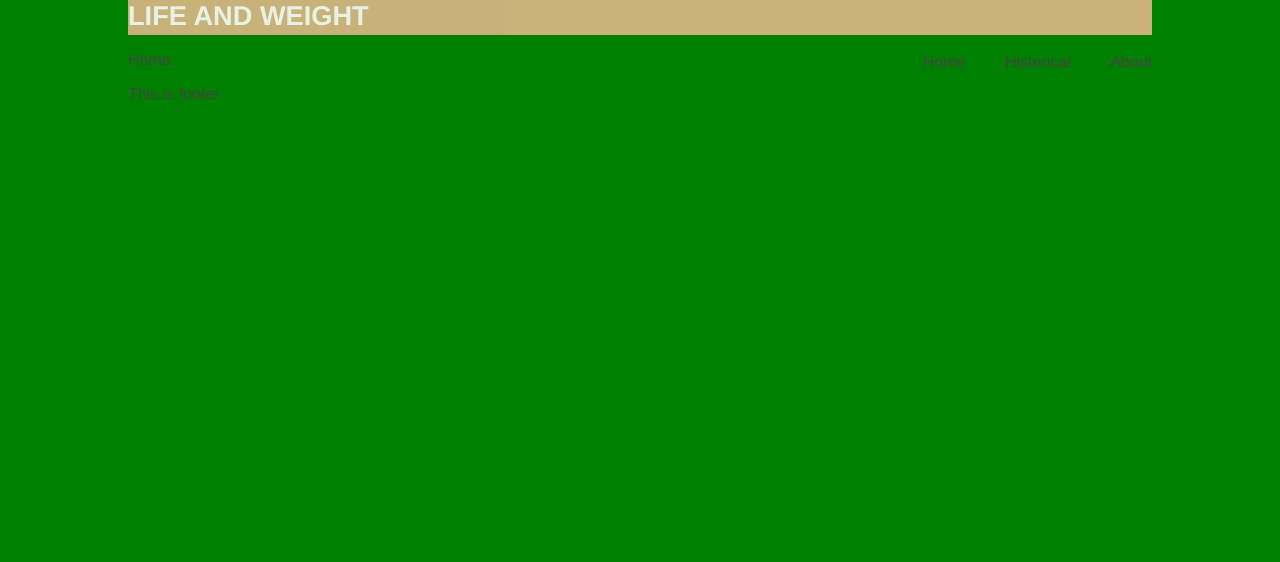
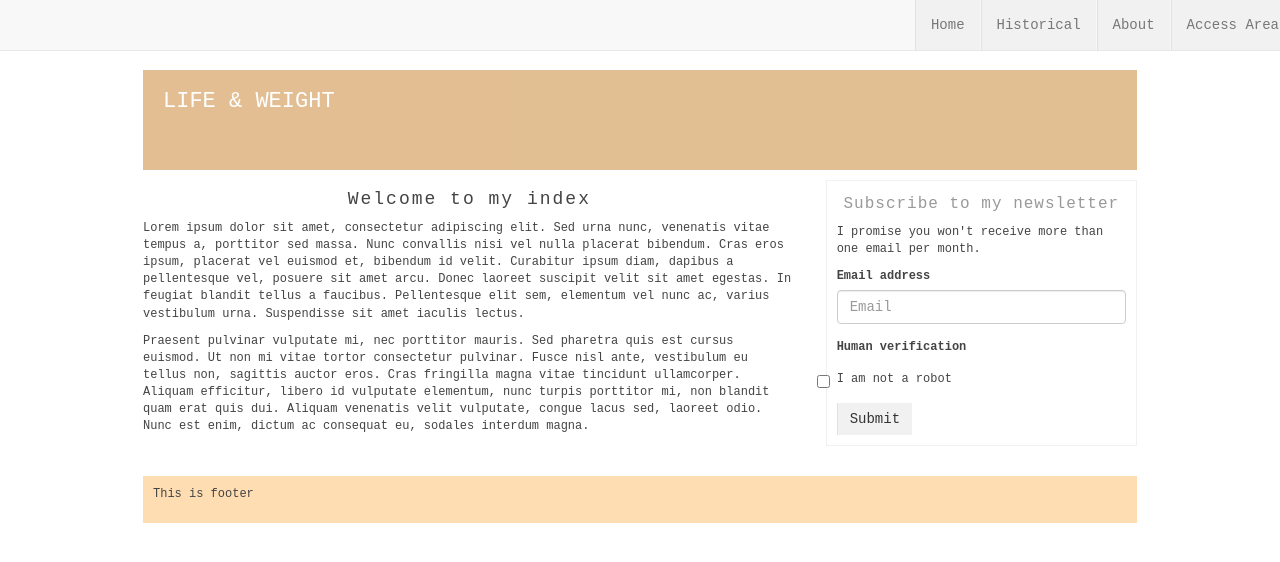
Before and after one commit to pacocontrerasdct/weight_and_life_app, a Flask app: page / in a window 1280 px wide. Shown: the top 562 px of the page. Run offline with Flask 2, Linux system fonts and the light colour scheme; some libraries are stand-ins or nearby versions.

Commit message:
site version 1 with content mocked

```diff
--- a/app.py
+++ b/app.py
@@ -1,40 +1,37 @@
 from flask import Flask, render_template, redirect, url_for, request
-from meta_tags_dict import pageTitleDict
+from meta_tags_dict import *
 
 app=Flask(__name__)
 
-
-@app.route("/layout")
-def layout():
-  return render_template("layout.html")
-
 @app.route("/")
 def index():
-  return render_template("layout.html",
-                header='header.html',
-                menu='menu.html',
-                footer='footer.html',
-                page="index.html",
-                titleText=pageTitleDict["index"])
+  return render_template("index.html",
+                titleText=pageTitleDict["index"],
+                headerText=headerDict["index"])
 
 @app.route("/historical")
 def historical():
-  return render_template("layout.html",
-                header='header.html',
-                menu='menu.html',
-                footer='footer.html',
-                page="historical.html",
-                titleText=pageTitleDict["historical"])
-
+  return render_template("historical.html",
+                titleText=pageTitleDict["historical"],
+                headerText=headerDict["historical"])
 
 @app.route("/about")
 def about():
-  return render_template("layout.html",
-                header='header.html',
-                menu='menu.html',
-                footer='footer.html',
-                page="about.html",
-                titleText=pageTitleDict["about"])
+  return render_template("about.html",
+                titleText=pageTitleDict["about"],
+                headerText=headerDict["about"])
+
+@app.route("/login")
+def login():
+  return render_template("access-area.html",
+                titleText=pageTitleDict["access"],
+                headerText=headerDict["access"])
+
+@app.route("/private")
+def private():
+  return render_template("private.html",
+                titleText=pageTitleDict["private"],
+                headerText=headerDict["private"])
 
 if __name__ == '__main__':
   app.run(debug=True)
--- a/meta_tags_dict.py
+++ b/meta_tags_dict.py
@@ -1,7 +1,17 @@
-
 pageTitleDict = {
   "index": "Life and weight balance",
   "historical": "Historical graphic - Life and weight balance",
   "about": "About this project - Life and weight balance",
-  "trips": "Trips to Spain - Life and weight balance"
+  "trips": "Trips to Spain - Life and weight balance",
+  "access": "Access to personal area - Life and weight balance",
+  "private": "Private Area - Life and weight balance",
 }
+
+headerDict = {
+  "index": "Welcome to my index",
+  "historical": "Chart with historic data",
+  "about": "About this site",
+  "trips": "Trips",
+  "access": "Access to private area",
+  "private": "Private area",
+}
--- a/static/css/main.css
+++ b/static/css/main.css
@@ -1,11 +1,8 @@
-html {
-  background-color: green;
-}
-
 body {
   margin: 0;
-  padding: 0;
-  font-family: "Helvetica Neue", Helvetica, Arial, sans-serif;
+  padding: 70px 0 0 0;
+  font-family: "Courier New", Arial, sans-serif;
+  font-size: 12px;
   color: #444;
 }
 /*
@@ -13,19 +10,22 @@ body {
  */
 header {
   background-color: #DFB887;
-  height: 35px;
-  width: 100%;
+  height: 100px;
   opacity: .9;
   margin-bottom: 10px;
+  width: auto;
 }
 
 header h1.logo {
+  color: #fff;
+  float: left;
+  font-size: 22px;
   margin: 0;
-  font-size: 1.7em;
-  color: #fff;
+  padding: 20px;
   text-transform: uppercase;
-  float: left;
+
 }
+
 header h1.logo:hover {
   color: #fff;
   text-decoration: none;
@@ -38,6 +38,7 @@ header h1.logo:hover {
   width: 80%;
   margin: 0 auto;
 }
+
 div.home {
   padding: 10px 0 30px 0;
   background-color: #E6E6FA;
@@ -53,19 +54,30 @@ div.about {
           border-radius: 6px;
 }
 h2 {
-  font-size: 3em;
-  margin-top: 40px;
+  font-size: 18px;
+  margin-top: 10px;
   text-align: center;
-  letter-spacing: -2px;
+  letter-spacing: 2px;
 }
 h3 {
-  font-size: 1.7em;
-  font-weight: 100;
-  margin-top: 30px;
+  font-size: 16px;
+  margin-top: 5px;
   text-align: center;
-  letter-spacing: -1px;
+  letter-spacing: 1px;
   color: #999;
 }
+
+.btn-default {
+  background-color: #f1f1f1;
+}
+
+.btn {
+  border: 0px;
+  border-radius: 0px;
+  border-left: 1px solid #dee2e6!important;
+  margin-right: 1px;
+}
+
 .menu {
   float: right;
   margin-top: 8px;
@@ -80,3 +92,14 @@ h3 {
   color: #444;
   text-decoration: none;
 }
+
+aside {
+  border: 1px solid #f1f1f1;
+  padding: 10px;
+}
+
+footer {
+  background-color: #ffddb3;
+  margin-top: 30px;
+  padding: 10px;
+}
--- a/templates/footer.html
+++ /dev/null
@@ -1 +0,0 @@
-<p>This is footer</p>
--- a/templates/header.html
+++ /dev/null
@@ -1,3 +0,0 @@
-<header>
-  <h1 class="logo">Life and weight</h1>
-</header>
--- a/templates/home.html
+++ /dev/null
@@ -1,3 +0,0 @@
-<html>
-    <p>Home</p>
-</html>
--- a/templates/index.html
+++ b/templates/index.html
@@ -1 +1,40 @@
-<p>Home</p>
+{% extends "layout.html" %}
+{% block body %}
+
+<div class="row">
+  <div class="col-xs-12 col-md-8">
+    <h2>{% block headerText %}{{ headerText | safe }}{% endblock %}</h2>
+    <p>Lorem ipsum dolor sit amet, consectetur adipiscing elit. Sed urna nunc, venenatis vitae tempus a, porttitor sed massa. Nunc convallis nisi vel nulla placerat bibendum. Cras eros ipsum, placerat vel euismod et, bibendum id velit. Curabitur ipsum diam, dapibus a pellentesque vel, posuere sit amet arcu. Donec laoreet suscipit velit sit amet egestas. In feugiat blandit tellus a faucibus. Pellentesque elit sem, elementum vel nunc ac, varius vestibulum urna. Suspendisse sit amet iaculis lectus.</p>
+    <p>Praesent pulvinar vulputate mi, nec porttitor mauris. Sed pharetra quis est cursus euismod. Ut non mi vitae tortor consectetur pulvinar. Fusce nisl ante, vestibulum eu tellus non, sagittis auctor eros. Cras fringilla magna vitae tincidunt ullamcorper. Aliquam efficitur, libero id vulputate elementum, nunc turpis porttitor mi, non blandit quam erat quis dui. Aliquam venenatis velit vulputate, congue lacus sed, laoreet odio. Nunc est enim, dictum ac consequat eu, sodales interdum magna.</p>
+
+
+
+
+
+
+  </div>
+
+  <div class="col-xs-12 col-md-4">
+    <aside>
+      <h3>Subscribe to my newsletter</h3>
+      <p>I promise you won't receive more than one email per month.</p>
+      <form>
+        <div class="form-group">
+          <label for="exampleInputEmail1">Email address</label>
+          <input type="email" class="form-control" id="exampleInputEmail1" placeholder="Email" required>
+        </div>
+        <div class="form-group">
+          <label for="exampleIAmNotARobot1">Human verification</label>
+            <div class="checkbox">
+                <input type="checkbox" required> I am not a robot
+                <p class="help-block hidden">Confirm that you are not a robot, please!</p>
+            </div>
+        </div>
+        <button type="submit" class="btn btn-default">Submit</button>
+      </form>
+    </aside>
+  </div>
+</div>
+
+
+{% endblock %}
--- a/templates/layout.html
+++ b/templates/layout.html
@@ -1,17 +1,42 @@
 <!DOCTYPE html>
 <html>
 <head>
+  <title>{% block title %}{{ titleText | safe }}{% endblock %}</title>
   <meta charset="utf-8">
   <meta http-equiv="X-UA-Compatible" content="IE=edge">
-  <title>{{ titleText | safe }}</title>
+  <meta name="viewport" content="width=device-width, initial-scale=1.0">
+  <link href="http://netdna.bootstrapcdn.com/bootstrap/3.0.0/css/bootstrap.min.css" rel="stylesheet" media="screen">
   <link rel="stylesheet" href="{{ url_for('static', filename='css/main.css') }}">
 </head>
 <body>
+
   <div class="container">
-    {% include header ignore missing %}
-    {% include menu ignore missing %}
-    {% include page ignore missing %}
-    {% include footer ignore missing %}
+
+    <!-- Stack the columns on mobile by making one full-width and the other half-width -->
+    <div class="row">
+      <div class="col-xs-18 col-md-12">
+        <header><h1 class="logo">Life & Weight</h1></header>
+
+        <nav class="navbar navbar-default navbar-fixed-top">
+            <ul class="nav navbar-nav navbar-right">
+              <li><a href="/" class="btn btn-default" role="button">Home</a></li>
+              <li><a href="{{ url_for('historical') }}" class="btn btn-default" role="button">Historical</a></li>
+              <li><a href="{{ url_for('about') }}" class="btn btn-default" role="button">About</a></li>
+              <li><a href="{{ url_for('login') }}" class="btn btn-default" role="button">Access Area</a></li>
+            </ul>
+        </nav>
+      </div>
+    </div>
+
+    {% block body %}{% endblock %}
+
+    <div class="row">
+      <div class="col-xs-18 col-md-12">
+        <footer><p>This is footer</p></footer>
+      </div>
+    </div>
   </div>
+  <script src="http://code.jquery.com/jquery-1.10.2.min.js"></script>
+  <script src="http://netdna.bootstrapcdn.com/bootstrap/3.0.0/js/bootstrap.min.js"></script>
 </body>
 </html>
--- a/templates/menu.html
+++ /dev/null
@@ -1,8 +0,0 @@
-
-  <nav>
-    <ul class="menu">
-      <li><a href="/">Home</a></li>
-      <li><a href="{{ url_for('historical') }}">Historical</a></li>
-      <li><a href="{{ url_for('about') }}">About</a></li>
-    </ul>
-  </nav>
```
Also changed, not shown: templates/about.html (+13 -1 lines), templates/access-area.html (added, +33 -0 lines), templates/historical.html (+28 -1 lines), templates/private.html (added, +37 -0 lines).
